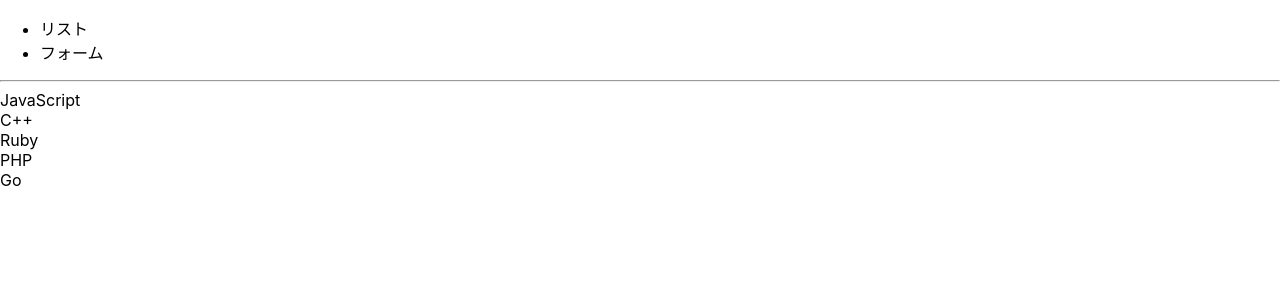
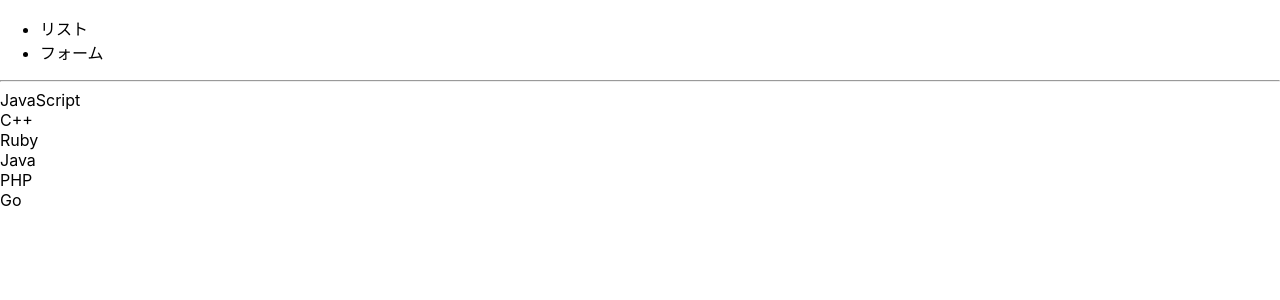
Before and after one commit to daisuketerashita/React-memo, a React (Create React App) app: page / in a window 1280 px wide. Shown: the top 300 px of the page. Built offline with nearby package versions, Linux system fonts and the light colour scheme.

Commit message:
親子間のデータのやり取り

```diff
--- a/src/App.js
+++ b/src/App.js
@@ -1,9 +1,16 @@
 import { useState } from 'react';
 import { List } from "./List";
 import { Form } from "./Form";
+import { LANGUAGES } from './const/languages';
 
 function App() {
   const [tab,setTab] = useState('list');
+  const [langs,setLangs] = useState(LANGUAGES);
+
+  const addLang = (lang) => {
+    setLangs([...langs,lang]);
+    setTab('list');
+  }
 
   return (
     <div>
@@ -15,7 +22,7 @@ function App() {
       </header>
       <hr />
       {
-        tab === 'list' ? <List /> : <Form />
+        tab === 'list' ? <List langs={langs}/> : <Form onAddLang={addLang} />
       }
     </div>
   );
--- a/src/Form.js
+++ b/src/Form.js
@@ -1,11 +1,11 @@
 import { useState } from 'react';
 
-export const Form = () => {
+export const Form = ({ onAddLang }) => {
     const [text,setText] = useState('');
 
     const submitForm = (event) => {
         event.preventDefault();
-        console.log(text);
+        onAddLang(text);
     }
 
     return (
--- a/src/List.js
+++ b/src/List.js
@@ -1,16 +1,8 @@
-const LANGUAGES = [
-    'JavaScript',
-    'C++',
-    'Ruby',
-    'PHP',
-    'Go'
-];
-
-export const List = () => {
+export const List = ({langs}) => {
     return (
         <div>
             {
-                LANGUAGES.map((lang,index) => {
+                langs.map((lang,index) => {
                     return <div key={index}>{lang}</div>
                 })
             }
--- /dev/null
+++ b/src/const/languages.js
@@ -0,0 +1,8 @@
+export const LANGUAGES = [
+    'JavaScript',
+    'C++',
+    'Ruby',
+    'Java',
+    'PHP',
+    'Go'
+  ];
```
